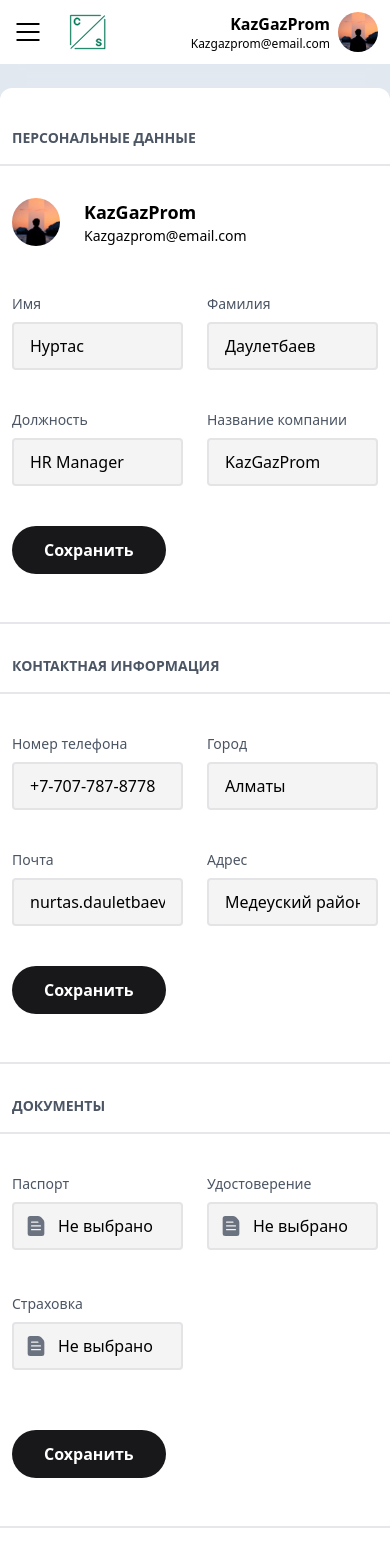
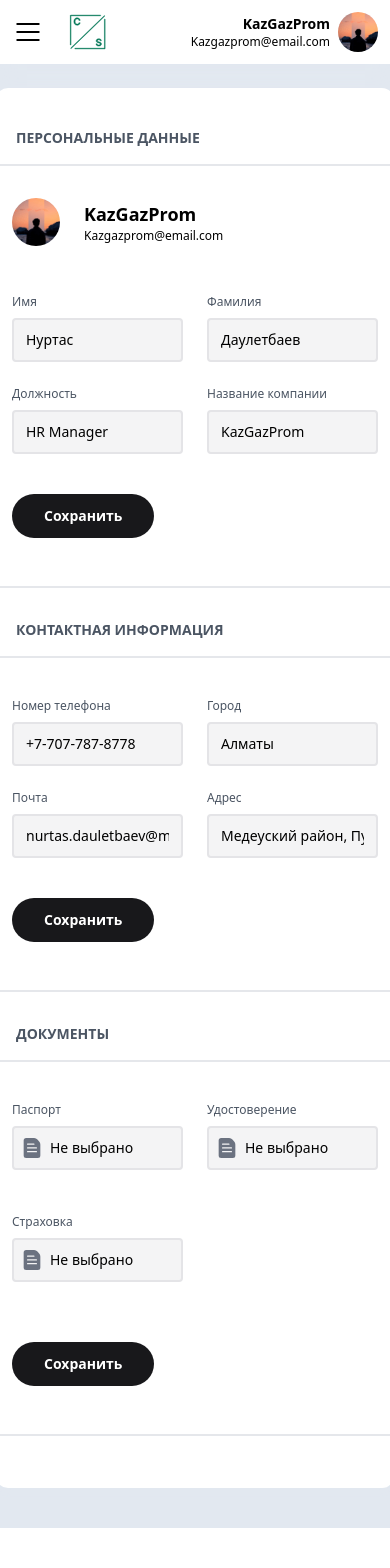
Before and after one commit to AlpacaOnly/concierge-service, a React (Vite) app: page /panel in a window 390 px wide. Shown: the top 1568 px of the page. After the commit the page ends 1528 px from the top, so only its background shows below. Built offline with nearby package versions, Linux system fonts and the light colour scheme.

Commit message:
ref: make elements sizes more comfortable on small screens

```diff
--- a/src/client/components/Layout.jsx
+++ b/src/client/components/Layout.jsx
@@ -7,7 +7,7 @@ export default () => {
       <div className="bg-slate-200 min-h-screen">
         <Header />
 
-        <div className="py-10 px-3 sm:px-10">
+        <div className="py-10 px-5 sm:px-10">
           <Outlet />
         </div>
       </div>
--- a/src/client/routes/Settings.jsx
+++ b/src/client/routes/Settings.jsx
@@ -3,18 +3,18 @@ import { useState } from "react";
 
 export default () => {
   return (
-    <div className="grid grid-cols-1 lg:grid-cols-2 lg:gap-14 xl:container xl:mx-auto px-3 pt-10 pb-5 sm:px-20 sm:py-16 max-sm:-mx-3 max-sm:-mt-4 rounded-xl shadow-md shadow-slate-200 bg-white">
+    <div className="grid grid-cols-1 lg:grid-cols-2 lg:gap-14 xl:container xl:mx-auto px-5 pt-10 pb-5 sm:px-20 sm:py-16 max-sm:-mx-6 max-sm:-mt-4 rounded-xl shadow-md shadow-slate-200 bg-white">
       <div>
         <Section title="Персональные данные">
           <div className="flex items-center mb-10">
             <img src="/users/1.png" alt="#" className="w-12 h-12 lg:w-14 lg:h-14 rounded-full" />
             <span className="flex flex-col text-left ml-6 sm:ml-7">
-              <span className="font-semibold text-lg">KazGazProm</span>
-              <span className="font-normal text-sm">Kazgazprom@email.com</span>
+              <span className="font-semibold text-lg sm:text-lg">KazGazProm</span>
+              <span className="font-normal text-xs sm:text-sm">Kazgazprom@email.com</span>
             </span>
           </div>
 
-          <div className="grid grid-cols-2 sm:grid-cols-2 gap-6">
+          <div className="grid grid-cols-2 sm:grid-cols-2 gap-x-6 gap-y-2 sm:gap-6">
             <Field name="Имя">
               <Input type="text" defaultValue="Нуртас" />
             </Field>
@@ -34,7 +34,7 @@ export default () => {
 
       <div>
         <Section title="Контактная информация">
-          <div className="grid grid-cols-2 sm:grid-cols-2 gap-6">
+          <div className="grid grid-cols-2 sm:grid-cols-2 gap-x-6 gap-y-2 sm:gap-6">
             <Field name="Номер телефона">
               <Input type="text" defaultValue="+7-707-787-8778" />
             </Field>
@@ -74,7 +74,7 @@ function Section({ title, children }) {
   return (
     <div className="mb-8">
       <div className="uppercase text-gray-600 text-sm sm:text-base font-semibold mb-4">{title}</div>
-      <div className="border-gray-200 border-y-2 sm:border-2 sm:rounded-xl px-3 sm:px-8 py-8 max-sm:-mx-3 ">
+      <div className="border-gray-200 border-y-2 sm:border-2 sm:rounded-xl px-5 sm:px-8 py-8 max-sm:-mx-6 ">
         {children}
       </div>
     </div>
@@ -85,7 +85,7 @@ function Field({ tag, name, className, children }) {
   const Wrapper = tag ?? "label";
 
   return (
-    <Wrapper className={`flex flex-col text-gray-600 text-sm sm:text-base py-2 ${className}`}>
+    <Wrapper className={`flex flex-col text-gray-600 text-xs sm:text-base py-2 ${className}`}>
       <span>{name}</span>
       {children}
     </Wrapper>
@@ -98,7 +98,7 @@ function Input({ className, ...props }) {
 
   return (
     <input
-      className={`text-base text-black border-2 mt-2 px-4 py-[10px] bg-zinc-100 focus:bg-zinc-200 focus:outline-none transition ease-in-out duration-150 rounded ${
+      className={`text-sm sm:text-base text-black border-2 mt-2 px-3 py-[10px] bg-zinc-100 focus:bg-zinc-200 focus:outline-none transition ease-in-out duration-150 rounded ${
         currentValue === defaultValue ? "border-zinc-200" : "border-emerald-700"
       }`}
       onChange={(e) => setCurrentValue(e.target.value)}
@@ -111,7 +111,7 @@ function Button({ className, ...props }) {
   return (
     <button
       type="button"
-      className={`block rounded-full text-center text-base px-8 py-3 bg-zinc-900 text-white font-semibold select-none ${className}`}
+      className={`block rounded-full text-center text-sm sm:text-base px-8 py-3 bg-zinc-900 text-white font-semibold select-none ${className}`}
       {...props}
     >
       {props.children}
@@ -137,7 +137,7 @@ function FileInput({ className, ...props }) {
   return (
     <>
       <label
-        className={`flex items-center text-base text-black whitespace-nowrap border-2 mt-2 pl-3 pr-4 py-[10px] bg-zinc-100 hover:bg-zinc-200 transition ease-in-out duration-150 rounded cursor-pointer ${
+        className={`flex items-center text-base text-black whitespace-nowrap border-2 mt-2 px-2 sm:pl-3 sm:pr-4 py-[10px] bg-zinc-100 hover:bg-zinc-200 transition ease-in-out duration-150 rounded cursor-pointer ${
           selectedFile === defaultFile ? "border-zinc-200" : "border-emerald-700"
         }`}
       >
@@ -152,7 +152,7 @@ function FileInput({ className, ...props }) {
           {...props}
         />
 
-        <span className="ml-3 grow-[1] overflow-hidden">
+        <span className="ml-2 sm:ml-3 grow-[1] overflow-hidden text-sm sm:text-base">
           {selectedFile ? selectedFile.name : "Не выбрано"}
         </span>
       </label>
@@ -180,7 +180,7 @@ function FileIcon(props) {
         fillRule="evenodd"
         d="M5 0a3 3 0 0 0-3 3v18a3 3 0 0 0 3 3h14a3 3 0 0 0 3-3V7.81a5 5 0 0 0-1.159-3.2L18.5 1.8A5 5 0 0 0 14.66 0H5Zm1.64 15.5a.64.64 0 0 0-.64.64v.32c0 .354.287.64.64.64h10.72a.64.64 0 0 0 .64-.64v-.32a.64.64 0 0 0-.64-.64H6.64ZM6 11.64a.64.64 0 0 1 .64-.64h10.72a.64.64 0 0 1 .64.64v.32a.64.64 0 0 1-.64.64H6.64a.64.64 0 0 1-.64-.64v-.32Zm.64-5.14a.64.64 0 0 0-.64.64v.32c0 .353.287.64.64.64h7.72a.64.64 0 0 0 .64-.64v-.32a.64.64 0 0 0-.64-.64H6.64Z"
         clipRule="evenodd"
-      />{" "}
+      />
     </svg>
   );
 }
--- a/src/common/components/Header.jsx
+++ b/src/common/components/Header.jsx
@@ -63,7 +63,7 @@ export const Header = () => {
 
       <div className="flex lg:hidden xl:flex items-center max-lg:ml-auto pl-3 sm:pl-8 lg:mr-8 pr-3 sm:pr-10 lg:pr-6">
         <span className="flex flex-col text-right mr-2 sm:mr-7">
-          <span className="font-semibold lg:text-lg text-base">KazGazProm</span>
+          <span className="font-semibold lg:text-lg text-sm">KazGazProm</span>
           <span className="font-normal text-xs">Kazgazprom@email.com</span>
         </span>
         <img src="/users/1.png" alt="#" className="w-10 h-10 lg:w-14 lg:h-14 rounded-full" />
```
